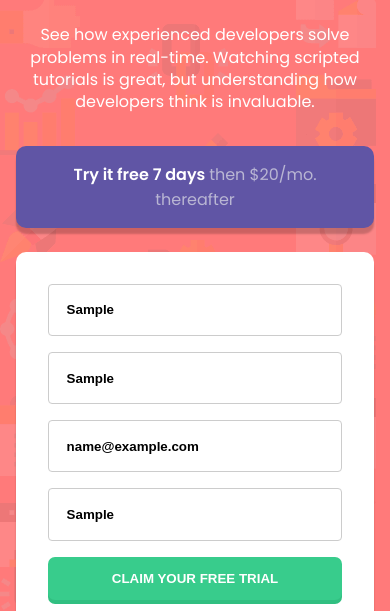
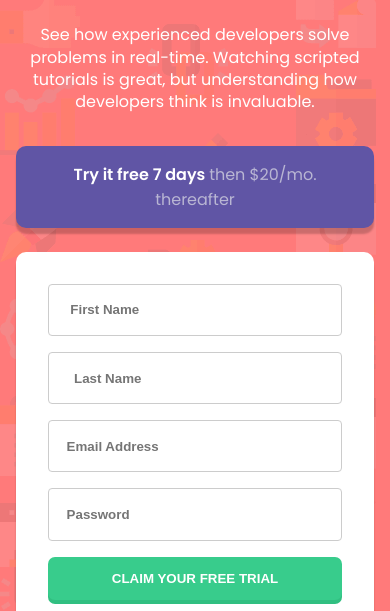
Before and after one commit to Flaviane-Brum/signup-form, a plain HTML site: page index.html in a window 390 px wide. Both pictures are taken after typing "Sample", "Sample", "name@example.com", "Sample" into the empty fields and a click on the button "CLAIM YOUR FREE TRIAL". Shown: the part 233-844 px from the top of the page. Drawn offline with Linux system fonts and the light colour scheme.

Commit message:
Ajustes no form e styles.css

```diff
--- a/CSS/styles.css
+++ b/CSS/styles.css
@@ -19,6 +19,12 @@ body {
   font-family: var(--type-first);
 }
 /* Main */
+main {
+  display: flex;
+  align-items: center;
+  justify-content: center;
+  height: 100vh;
+}
 .containerGrid {
   max-width: 1100px;
   display: grid;
@@ -153,12 +159,19 @@ footer {
 /* responsive */
 
 @media (max-width: 615px) {
+  main {
+    height: auto;
+  }
   .containerGrid {
     grid-template-columns: 1fr;
     text-align: center;
+    max-width: 500px;
   }
 }
 @media (max-width: 375px) {
+  main {
+    height: auto;
+  }
   .containerGrid {
     margin: 1rem auto;
   }
--- a/script.js
+++ b/script.js
@@ -12,7 +12,6 @@ const Form = {
   lastNameDiv: document.querySelector("form .lastNameDiv"),
   emailDiv: document.querySelector("form .emailDiv"),
   passwordDiv: document.querySelector("form .passwordDiv"),
-  inputs: document.querySelectorAll("form input"),
 
   getValues() {
     return {
@@ -22,53 +21,69 @@ const Form = {
       password: Form.password.value,
     };
   },
+
   validate() {
     const { name, lastName, password, emailAddres } = Form.getValues();
-
-    if (name.length === 0) {
+    if (name.trim() === "") {
       Form.nameDiv.classList.add("active");
       Form.firstNameSmall.innerHTML = `first name cannot be empty`;
       Form.firstName.classList.add("active");
-    } else {
+    }
+    Form.firstName.addEventListener("blur", (e) => {
       Form.firstNameSmall.innerHTML = ``;
       Form.nameDiv.classList.remove("active");
       Form.firstName.classList.remove("active");
-    }
+    });
+
     if (lastName.length === 0) {
       Form.lastNameDiv.classList.add("active");
       Form.lastName.classList.add("active");
       Form.lastNameSmall.innerHTML = `last name cannot be empty`;
-    } else {
+    }
+    Form.lastName.addEventListener("blur", () => {
       Form.lastNameSmall.innerHTML = ``;
       Form.lastNameDiv.classList.remove("active");
       Form.lastName.classList.remove("active");
-    }
+    });
     if (password.length === 0) {
       Form.paswordSmall.innerHTML = `password cannot be empty`;
       Form.passwordDiv.classList.add("active");
       Form.password.classList.add("active");
-    } else {
+    }
+    Form.password.addEventListener("blur", () => {
       Form.paswordSmall.innerHTML = ``;
       Form.passwordDiv.classList.remove("active");
       Form.password.classList.remove("active");
-    }
+    });
     if (emailAddres.length === 0) {
       Form.emailAddresSmall.innerHTML = `looks like this is not an email`;
       Form.emailDiv.classList.add("active");
       Form.emailAddres.classList.add("active");
-    } else {
+    }
+    Form.emailAddres.addEventListener("blur", () => {
       Form.emailAddresSmall.innerHTML = ``;
       Form.emailDiv.classList.remove("active");
       Form.emailAddres.classList.remove("active");
-    }
+    });
   },
-
+  clearFields() {
+    Form.firstName.value = "";
+    Form.lastName.value = "";
+    Form.password.value = "";
+    Form.emailAddres.value = "";
+  },
   handleSubmit(e) {
     e.preventDefault();
-    try {
+    const { name, lastName, password, emailAddres } = Form.getValues();
+    if (
+      name.trim() === "" ||
+      lastName.trim() === "" ||
+      password.trim() === "" ||
+      emailAddres.trim() === ""
+    ) {
       Form.validate();
-    } catch (error) {
-      console.log(error);
+    } else {
+      Form.clearFields();
     }
   },
 };
```
